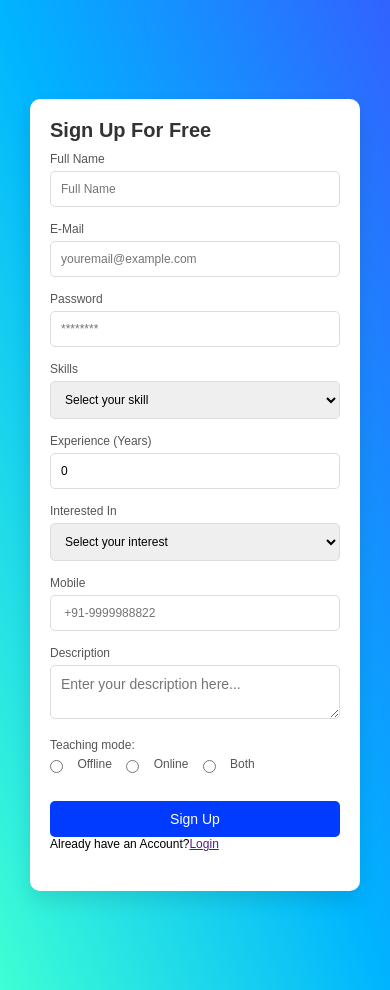
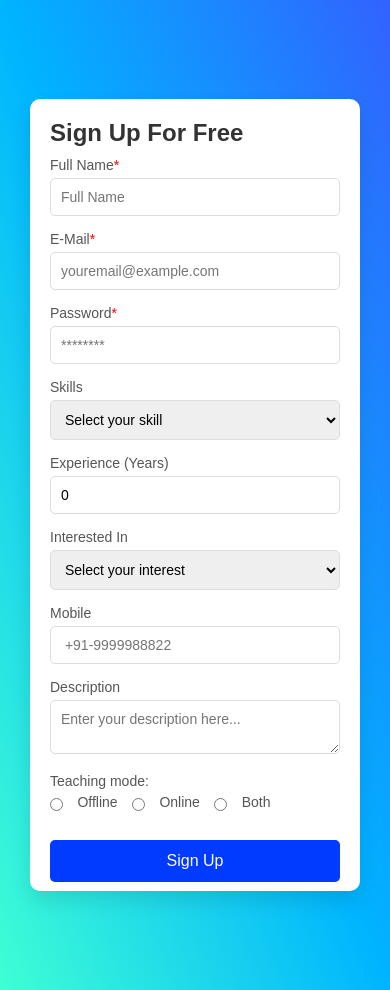
Before and after one commit to yatharthpraj/SkillBarter-new, a PHP site: page /Register/register.html in a window 390 px wide. Run offline with PHP 8.4, Linux system fonts and the light colour scheme.

Commit message:
responsive for small screen

```diff
--- a/Register/register.css
+++ b/Register/register.css
@@ -12,7 +12,6 @@
     height: 100vh;
     width: 100vw;
     background-image:linear-gradient(to top right,#3effd4,#00b4ff,#3262ff); /* Blue background */
-    /* padding: 10px; */
 }
 
 .container {
@@ -35,6 +34,10 @@
     width: 50%;
 }
 
+form{
+    padding-bottom: 2px;
+}
+
 .form-section h2 {
     font-size: 24px;
     margin-bottom: 10px;
@@ -42,11 +45,9 @@
 }
 .form-section p  {
     font-size: 14px;
-    /* color: #666; */
-    margin-bottom: 20px;
+    margin-bottom: 10px;
 }
 .post-content-btn {
-    /* text-align: center; */
     color: blue;
     text-decoration: underline;
     cursor: pointer;
@@ -113,6 +114,7 @@
     border-radius: 5px;
     cursor: pointer;
     margin-top: 10px;
+    margin-bottom: 10px;
 }
 
 .submit-btn:hover {
@@ -138,44 +140,13 @@
 }
 
 /* Responsive Adjustments */
-@media (max-width: 768px) {
-    .container {
-        flex-direction: column;
-        height: auto;
+@media (min-width:320px) and (max-width:425px){
+    .container .illustration-section{
+        display: none;
     }
-
-    .form-section, .illustration-section {
+    .container .form-section{
         width: 100%;
         padding: 20px;
     }
 
-    .illustration-section img {
-        max-height: 300px;
-    }
 }
-
-@media (max-width: 480px) {
-    .form-section h2 {
-        font-size: 20px;
-    }
-
-    .form-section p {
-        font-size: 12px;
-    }
-
-    .form-group label, .form-group input, .form-group select {
-        font-size: 12px;
-    }
-
-    .submit-btn {
-        font-size: 14px;
-        padding: 10px;
-    }
-    .illustration-section{
-        display: none;
-    }
-    .illustration-section img{
-        display: none;
-
-    }
-}
--- a/Register/register.html
+++ b/Register/register.html
@@ -15,20 +15,20 @@
             <h2>Sign Up For Free</h2>
             <form action="register.php" method="post">
                 <div class="form-group">
-                    <label for="name">Full Name</label>
-                    <input type="text" id="name" name="name" placeholder="Full Name">
+                    <label for="name">Full Name<span style="color: red;">*</span></label>
+                    <input type="text" id="name" name="name" placeholder="Full Name" required>
                 </div>
 
                 <div class="form-group">
-                    <label for="email">E-Mail</label>
-                    <input type="email" id="email" name="email" placeholder="youremail@example.com">
+                    <label for="email">E-Mail<span style="color: red;">*</span></label>
+                    <input type="email" id="email" name="email" placeholder="youremail@example.com" required>
                 </div>
 
                 <div class="form-group">
-                    <label for="password">Password</label>
+                    <label for="password">Password<span style="color: red;">*</span></label>
                     <input type="password" id="password" name="password" placeholder="********"
                     minlength="8" pattern="(?=.*\d)(?=.*[a-z])(?=.*[@#$%^&+=]).{8,}"
-                    title="Must contain at least 8 characters, one lowercase letter, one number, and one special character.">
+                    title="Must contain at least 8 characters, one lowercase letter, one number, and one special character." required>
                 </div>
 
                 <div class="form-group">
```
